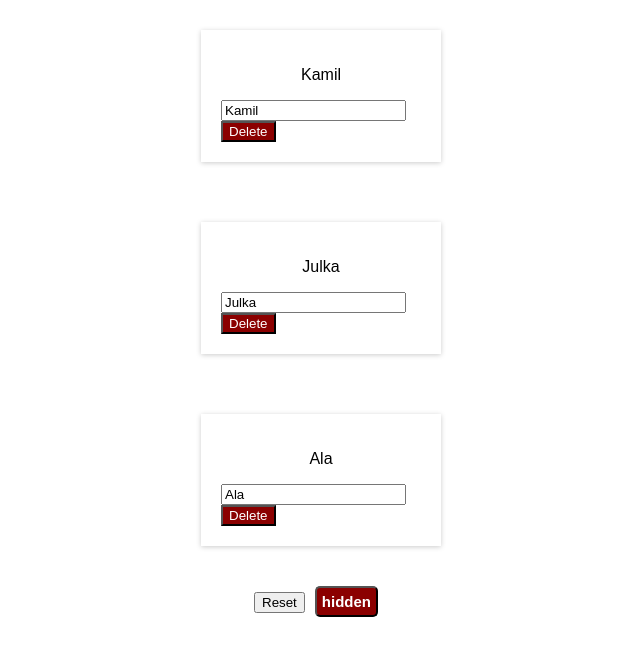
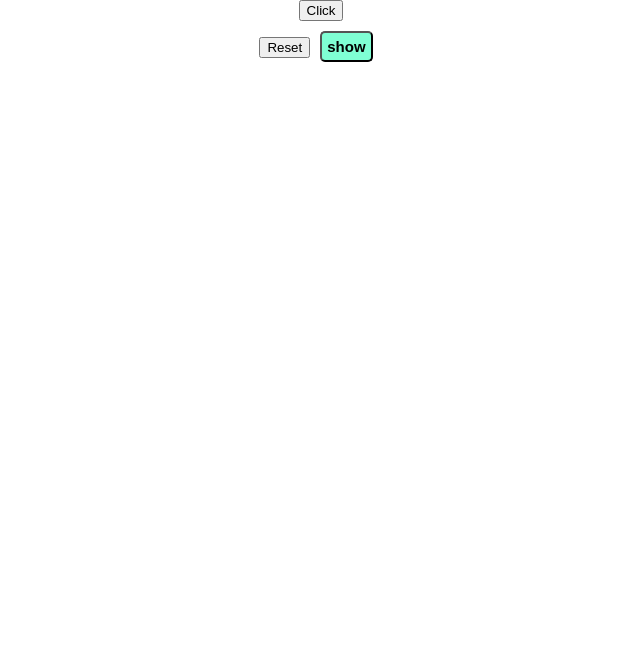
Before and after one commit to DrazekKD/React_Udemy, a React app in the folder my-app/: page / in a window 1280 px wide. Shown: the top 656 px of the page, without its empty margins (319-959 px from the left). Built offline with nearby package versions, Linux system fonts and the light colour scheme.

Commit message:
Add PropTypes

```diff
--- a/my-app/package.json
+++ b/my-app/package.json
@@ -27,10 +27,12 @@
     "fs-extra": "3.0.1",
     "html-webpack-plugin": "2.29.0",
     "jest": "20.0.4",
+    "npm": "^6.4.1",
     "object-assign": "4.1.1",
     "postcss-flexbugs-fixes": "3.2.0",
     "postcss-loader": "2.0.8",
     "promise": "8.0.1",
+    "prop-types": "^15.6.2",
     "raf": "3.4.0",
     "react": "^16.5.0",
     "react-dev-utils": "^5.0.2",
--- a/my-app/src/components/Persosns/Persons.js
+++ b/my-app/src/components/Persosns/Persons.js
@@ -3,6 +3,10 @@ import Person from "./Person/Person";
 
 class Persons extends Component{
 
+	shouldComponentUpdate ( nextProps, nextState) {
+		console.log('change');
+		return nextProps.persons !== this.props.persons;
+	}
 	render() {
 		return this.props.persons.map((person, index) =>{
 			return <Person name={person.name}
@@ -12,4 +16,5 @@ class Persons extends Component{
 		});
 	}
 }
+
 export default Persons;
--- a/my-app/src/containers/App.js
+++ b/my-app/src/containers/App.js
@@ -14,7 +14,7 @@ class App extends Component {
               {id:'2', name:'Julka'},
               {id:'3', name:'Ala'} ],
 
-          showPersons: true
+          showPersons: false
         };
     }
 
@@ -45,7 +45,7 @@ class App extends Component {
 
   reset = () => {
     const persosns = [
-            {id:'1', name:'Kamil'},
+            {id:1, name:'Kamil'},
             {id:'2', name:'Julka'},
             {id:'3', name:'Ala'} ];
     this.setState({persons: persosns});
@@ -68,6 +68,7 @@ class App extends Component {
     return (
       <div className={classes.App}>
           {persons}
+          <button onClick={()=>{this.setState({showPersons: true})}}>Click</button>
           <Cockpit
               reset={this.reset}
 			  setShowPersons={this.setShowPersons}
@@ -76,5 +77,4 @@ class App extends Component {
     );
   }
 }
-
 export default App;
```
Also changed, not shown: my-app/src/components/Persosns/Person/Person.js (+7 -1 lines), 1 other file (tests, documents, lock files or other folders).
